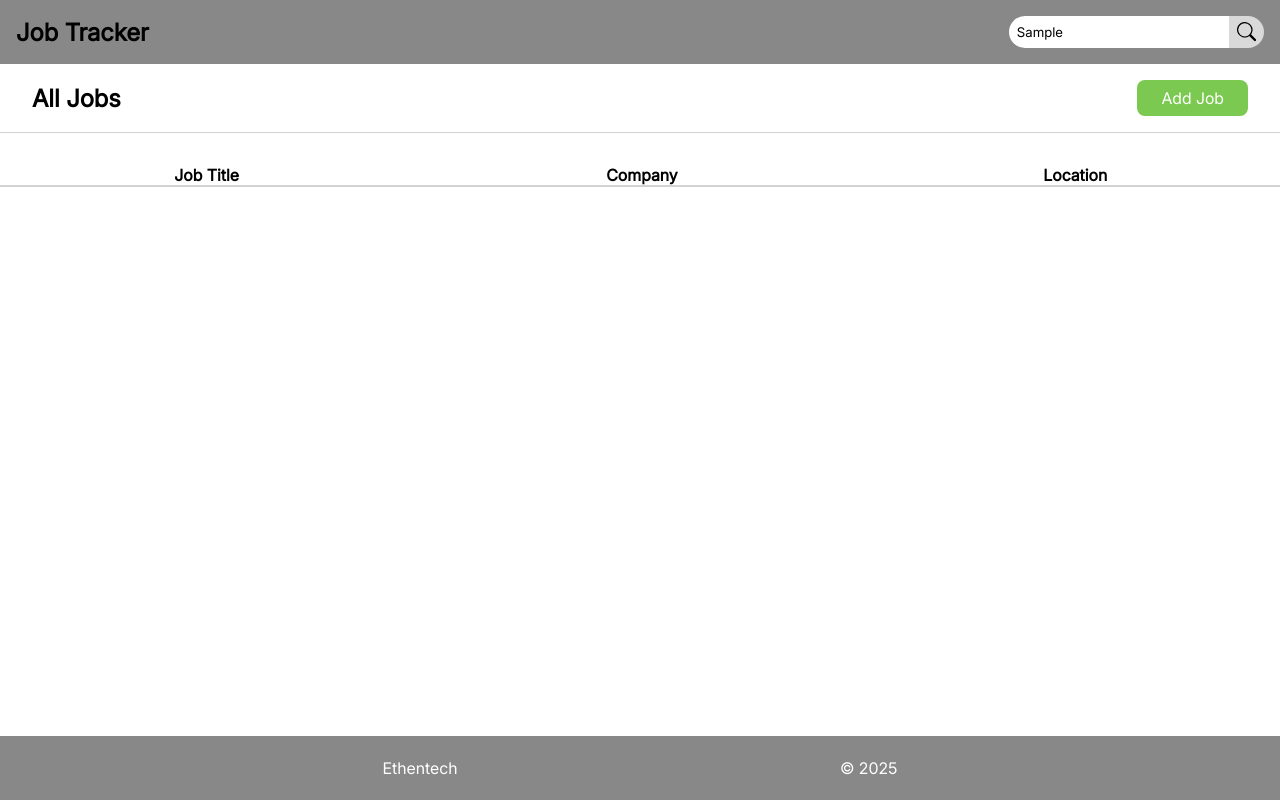
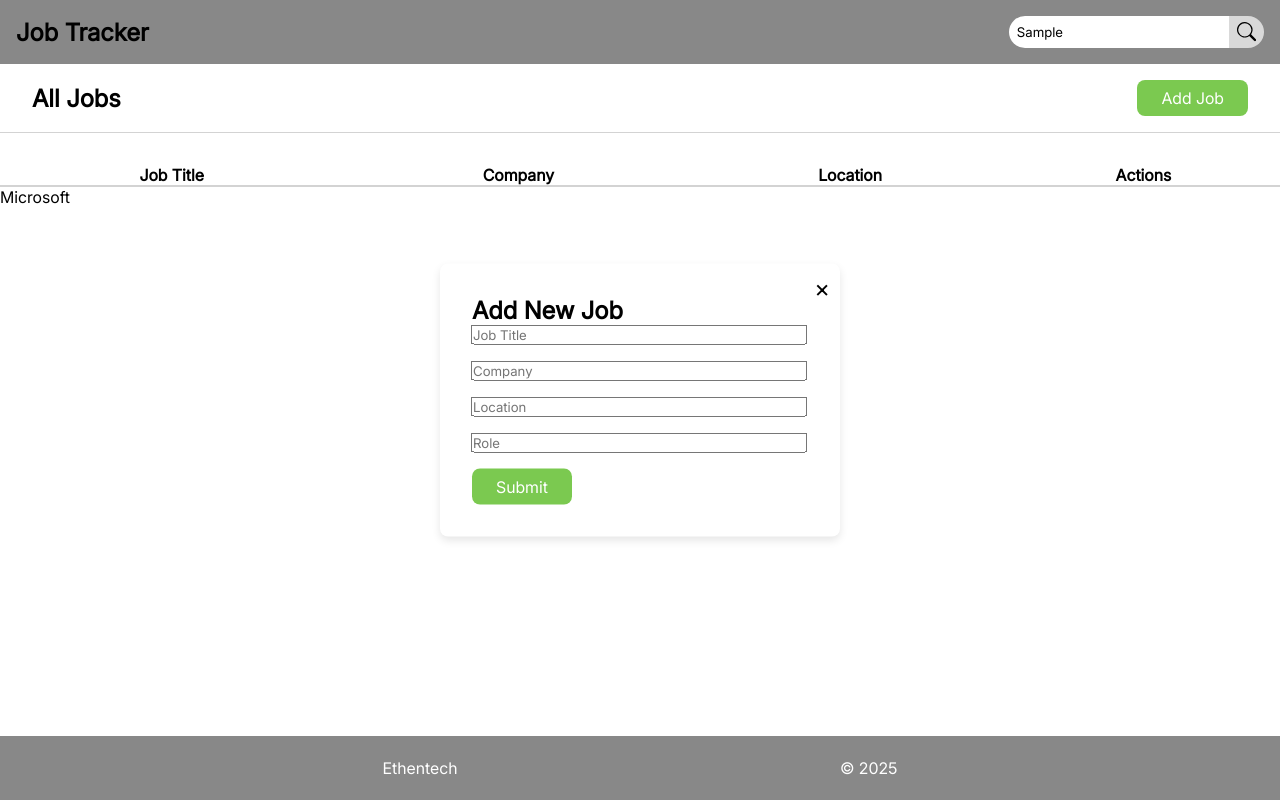
Before and after one commit to msizi007/Job_Application_Tracker, a React (Vite) app: page /home in a window 1280 px wide. Both pictures are taken after typing "Sample" into the empty fields and a click on the button "Add Job". Built offline with nearby package versions, Linux system fonts and the light colour scheme.

Commit message:
added functionality for adding job

```diff
--- a/public/db.json
+++ b/public/db.json
@@ -1,35 +1,10 @@
 {
   "users": [
     {
-      "id": "b22c",
-      "username": "msizi",
-      "password": "1234"
-    },
-    {
-      "id": "d351",
-      "username": "jake",
-      "password": "123"
-    },
-    {
-      "id": "a804",
-      "username": "Dlozi",
-      "password": "1234"
-    },
-    {
-      "id": "f7e8",
-      "username": "Dlozi",
-      "password": "123"
-    },
-    {
-      "id": "52cb",
-      "username": "msizi",
-      "password": "8888"
-    },
-    {
-      "id": "3737",
+      "id": "0045",
       "username": "Msizi",
-      "password": "999"
+      "password": "1234",
+      "jobs": []
     }
-  ],
-  "jobs": []
+  ]
 }
--- a/src/App.tsx
+++ b/src/App.tsx
@@ -4,15 +4,29 @@ import Landing from "./pages/Landing";
 import Login from "./pages/Login";
 import Register from "./pages/Register";
 import Home from "./pages/Home";
+import { useState } from "react";
+import type { User } from "./models/User";
 
 function App() {
+  const [user, setUser] = useState<User | null>(null);
+  const [modalVisible, setModalVisible] = useState<boolean>(false);
+
   return (
     <>
       <Routes>
         <Route path="/" element={<Landing />} />
-        <Route path="/login" element={<Login />} />
-        <Route path="/signup" element={<Register />}></Route>
-        <Route path="/home" element={<Home />}></Route>
+        <Route path="/login" element={<Login setUser={setUser} />} />
+        <Route path="/signup" element={<Register />} />
+        <Route
+          path="/home"
+          element={
+            <Home
+              user={user}
+              modalVisible={modalVisible}
+              setModalVisible={setModalVisible}
+            />
+          }
+        />
       </Routes>
     </>
   );
--- a/src/components/InputField.tsx
+++ b/src/components/InputField.tsx
@@ -2,19 +2,23 @@ import type { Dispatch, SetStateAction } from "react";
 import type { IconType } from "react-icons";
 
 interface Props {
-  for: string;
+  for?: string;
   type: string;
   placeholder: string;
   field: string;
   setField: Dispatch<SetStateAction<string>>;
-  icon: IconType;
+  icon?: IconType;
   style?: React.CSSProperties;
 }
 
 export default function InputField(props: Props) {
   return (
     <div style={{ ..._inputGroup, ...props.style }}>
-      <div style={_inputIcon}>{props.icon && <props.icon />}</div>
+      {props.icon ? (
+        <div style={_inputIcon}>
+          <props.icon />
+        </div>
+      ) : null}
       <input
         type={props.type}
         style={_input}
--- a/src/components/Modal.tsx
+++ b/src/components/Modal.tsx
@@ -0,0 +1,41 @@
+import React from "react";
+
+interface Props {
+  title: string;
+  content?: React.ReactNode;
+  onClose: React.Dispatch<React.SetStateAction<boolean>>;
+}
+
+export default function Modal(props: Props) {
+  return (
+    <div style={_modal}>
+      <div style={_btn_close} onClick={() => props.onClose(false)}>
+        &times;
+      </div>
+      <h2>{props.title}</h2>
+      {props.content}
+    </div>
+  );
+}
+
+const _modal: React.CSSProperties = {
+  position: "fixed",
+  top: "50%",
+  left: "50%",
+  transform: "translate(-50%, -50%)",
+  backgroundColor: "white",
+  padding: "2rem",
+  boxShadow: "0 4px 8px rgba(0, 0, 0, 0.1)",
+  zIndex: 1000,
+  borderRadius: "8px",
+  width: "400px",
+  maxWidth: "90%",
+};
+
+const _btn_close: React.CSSProperties = {
+  position: "absolute",
+  top: "10px",
+  right: "10px",
+  fontSize: "1.5rem",
+  cursor: "pointer",
+};
--- /dev/null
+++ b/src/models/Job.ts
@@ -0,0 +1,10 @@
+interface Job {
+  id: number;
+  title: string;
+  company: string;
+  role: string;
+  location: string;
+  status: "Applied" | "Interviewing" | "Offered" | "Rejected";
+  dateApplied: string;
+}
+export type { Job };
--- /dev/null
+++ b/src/models/User.ts
@@ -0,0 +1,9 @@
+import type { Job } from "./Job";
+
+interface User {
+  id: string;
+  username: string;
+  password: string;
+  jobs: Job[] | [];
+}
+export type { User };
--- a/src/pages/Home.tsx
+++ b/src/pages/Home.tsx
@@ -3,17 +3,119 @@ import Footer from "../components/Footer";
 import Navbar from "../components/Navbar";
 import Table from "../components/Table";
 import { Color } from "../context/_css";
-export default function Home() {
+import Modal from "../components/Modal";
+import InputField from "../components/InputField";
+import { useId, useState } from "react";
+import axios from "axios";
+import type { Job } from "../models/Job";
+
+interface HomeProps {
+  user: {
+    id: string;
+    username: string;
+    password: string;
+    jobs: Job[];
+  } | null;
+  modalVisible: boolean;
+  setModalVisible: React.Dispatch<React.SetStateAction<boolean>>;
+}
+
+export default function Home(props: HomeProps) {
+  function onAddJob() {
+    props.setModalVisible(true);
+  }
+
+  const [jobTitle, setJobTitle] = useState("");
+  const [company, setCompany] = useState("");
+  const [role, setRole] = useState("");
+  const [location, setLocation] = useState("");
+  const jobId = useId();
+
+  function addJob() {
+    console.log("Add job...", jobTitle, company, location, role, status);
+    props.setModalVisible(false);
+
+    const jobs = props.user!.jobs;
+    const job: Job = {
+      id: Number(jobId),
+      title: jobTitle,
+      company: company,
+      location: location,
+      role: role,
+      status: "Applied",
+      dateApplied: new Date().toISOString().split("T")[0],
+    };
+    jobs.push(job);
+    axios
+      .patch(`http://localhost:3000/users/${props.user!.id}`, { jobs: jobs })
+      .then(() => {
+        alert("Job added sucessfully.");
+      })
+      .catch((error) => {
+        alert("Cannot add job." + error);
+      });
+  }
+
   return (
     <div style={_homePage}>
       <Navbar />
       <div style={_body}>
         <div style={_row}>
           <h2>All Jobs</h2>
-          <Button style={_button} text="Add Job" onclick={() => {}} />
+          <Button style={_button} text="Add Job" onclick={onAddJob} />
         </div>
-        <Table head={["Job Title", "Company", "Location"]} data={[]} />
+        <Table
+          head={["Job Title", "Company", "Location", "Actions"]}
+          data={[{ title: "Microsoft", company: "", location: "" }]}
+        />
       </div>
+      {props.modalVisible && (
+        <Modal
+          title="Add New Job"
+          content={
+            <div>
+              <InputField
+                style={{ marginBottom: "1rem" }}
+                for="jobTitle"
+                type="text"
+                placeholder="Job Title"
+                field={jobTitle}
+                setField={setJobTitle}
+              />
+              <InputField
+                style={{ marginBottom: "1rem" }}
+                type="text"
+                placeholder="Company"
+                field={company}
+                setField={setCompany}
+              />
+              <InputField
+                style={{ marginBottom: "1rem" }}
+                type="text"
+                placeholder="Location"
+                field={location}
+                setField={setLocation}
+              />
+              <InputField
+                style={{ marginBottom: "1rem" }}
+                type="text"
+                placeholder="Role"
+                field={role}
+                setField={setRole}
+              />
+              <Button
+                style={_button}
+                text="Submit"
+                onclick={(e) => {
+                  e!.preventDefault();
+                  addJob();
+                }}
+              />
+            </div>
+          }
+          onClose={() => props.setModalVisible(false)}
+        />
+      )}
 
       <Footer />
     </div>
--- a/src/pages/Login.tsx
+++ b/src/pages/Login.tsx
@@ -7,7 +7,18 @@ import { useState } from "react";
 import axios from "axios";
 import { BsPersonFill, BsLockFill } from "react-icons/bs";
 import { Color } from "../context/_css";
-export default function Login() {
+
+interface LoginProps {
+  setUser: React.Dispatch<
+    React.SetStateAction<{
+      id: string;
+      username: string;
+      password: string;
+    } | null>
+  >;
+}
+
+export default function Login(props: LoginProps) {
   const [username, setUsername] = useState<string>("");
   const [password, setPassword] = useState<string>("");
   const navigate = useNavigate();
@@ -19,7 +30,7 @@ export default function Login() {
       );
 
       const user = response.data.filter(
-        (res: { username: string; password: string }) => {
+        (res: { id: string; username: string; password: string }) => {
           return (
             res.username === username.trim() && res.password === password.trim()
           );
@@ -27,7 +38,9 @@ export default function Login() {
       );
 
       if (user.length > 0) {
+        console.log("User logged in:", user[0].id);
         alert("Login successful!");
+        props.setUser(user[0]);
         navigate("/home");
       } else {
         alert("Invalid username or password!");
--- a/src/pages/Register.tsx
+++ b/src/pages/Register.tsx
@@ -22,6 +22,7 @@ export default function Register() {
       const user = {
         username: username,
         password: password,
+        jobs: [],
       };
       axios
         .post("http://localhost:3000/users", user)
```
